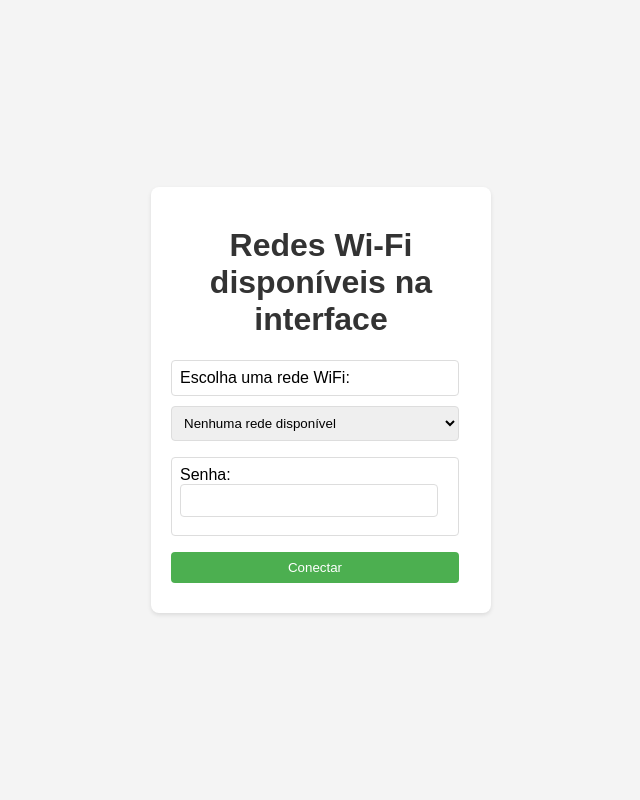
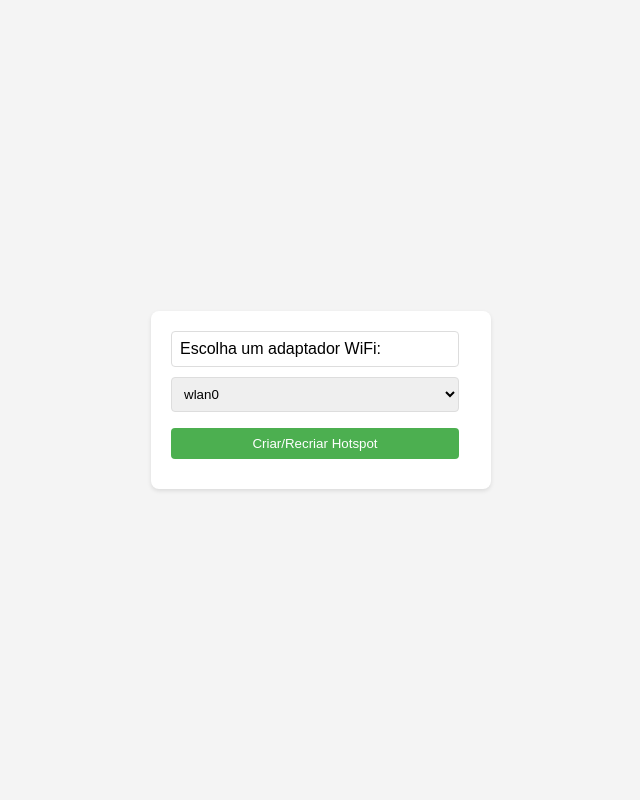
Before and after one commit to dennislopes/spyPi, a Flask app: page /opcao6 in a window 1280 px wide. Shown: the whole page, without its empty margins (319-959 px from the left). Run offline with Flask 3, Linux system fonts and the light colour scheme.

Commit message:
Refactoring

```diff
--- a/templates/select_wifi.html
+++ b/templates/select_wifi.html
@@ -1,26 +1,16 @@
 <!DOCTYPE html>
 <html>
 <head>
-    <title>Redes Wi-Fi Disponíveis</title>
+    <title>Criar/Recriar Hotspot</title>
     <style>
         body {
             font-family: Arial, sans-serif;
             margin: 0;
             background-color: #f4f4f4;
             display: flex;
-            flex-direction: column;
-            min-height: 100vh;
-        }
-        h1 {
-            text-align: center;
-            color: #333;
-            margin-top: 20px;
-        }
-        .container {
-            flex: 1;
-            display: flex;
             justify-content: center;
             align-items: center;
+            min-height: 100vh;
         }
         form {
             background-color: #fff;
@@ -30,7 +20,7 @@
             width: 300px;
             text-align: left;
         }
-        label, select, input[type="password"], input[type="submit"] {
+        label, select, input[type="submit"] {
             display: block;
             margin-bottom: 10px;
             width: calc(100% - 12px);
@@ -54,25 +44,14 @@
     </style>
 </head>
 <body>
-    <div class="container">
-        <form action="/submit" method="post">
-            <h1>Redes Wi-Fi disponíveis na interface {{ device }}</h1>
-            <input type="hidden" name="device" value="{{ device }}">
-            <label for="ssid">Escolha uma rede WiFi:</label>
-            <select name="ssid" id="ssid">
-                {% if ssids %}
-                    {% for ssid in ssids %}
-                        <option value="{{ ssid }}">{{ ssid }}</option>
-                    {% endfor %}
-                {% else %}
-                    <option value="">Nenhuma rede disponível</option>
-                {% endif %}
-            </select>
-            <p/>
-            <label for="password">Senha: <input type="password" name="password" /></label>
-            <p/>
-            <input type="submit" value="Conectar">
-        </form>
-    </div>
+    <form action="/opcao6" method="post">
+        <label for="device">Escolha um adaptador WiFi:</label>
+        <select name="device" id="device">
+            <option value="wlan0">wlan0</option>
+            <option value="wlan1">wlan1</option>
+        </select>
+        <p/>
+        <input type="submit" value="Criar/Recriar Hotspot">
+    </form>
 </body>
 </html>
```
